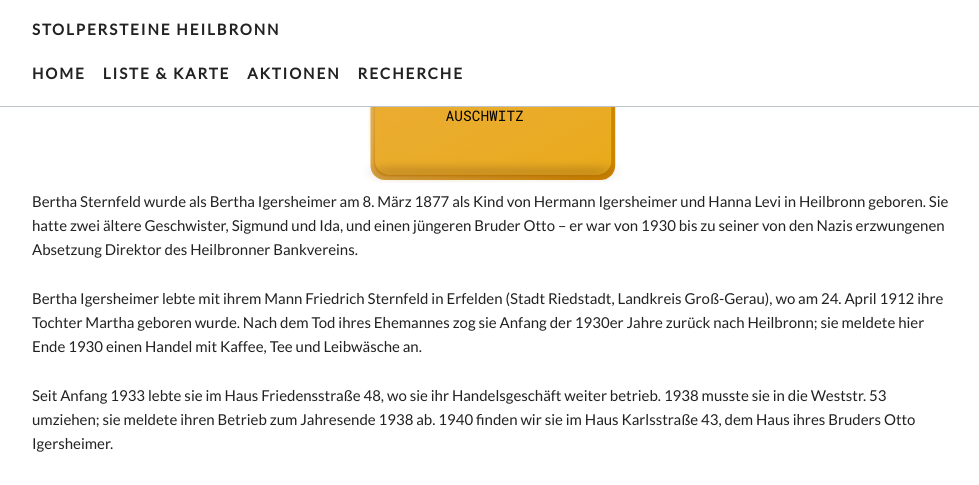
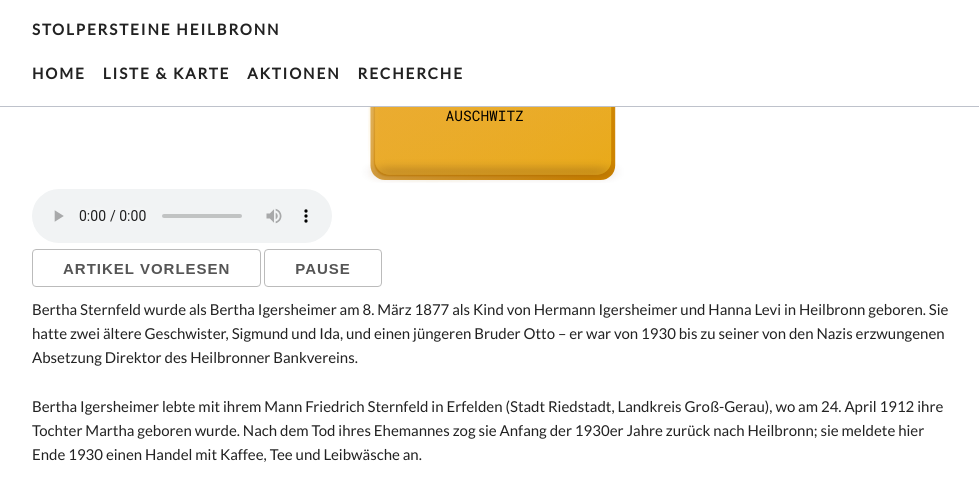
Before and after one commit to opendata-heilbronn/stolpersteine, a Jekyll site: the page built from _list/gymnasiumstr-48.md, in a window 1280 px wide and 900 px high, scrolled down 308 px, cut to the strip 0-485 px from the top of the window. Shown: the whole strip, without its empty margins (148-1127 px from the left). Built offline with Jekyll 4.4.1, drawn with Linux system fonts in a browser that asks for light colours; nearby versions of some CDN libraries; some web fonts are replaced; part of the change alters nothing that is shown.

```diff
--- a/_list/gymnasiumstr-48.md
+++ b/_list/gymnasiumstr-48.md
@@ -16,6 +16,7 @@ steine:
   -
 x: 49.1408135
 y: 9.224754699999949
+audio: http://audio.stolpersteine-heilbronn.de/gymnasiumstrasse-48.mp3
 layout: item
 ---
 
```
